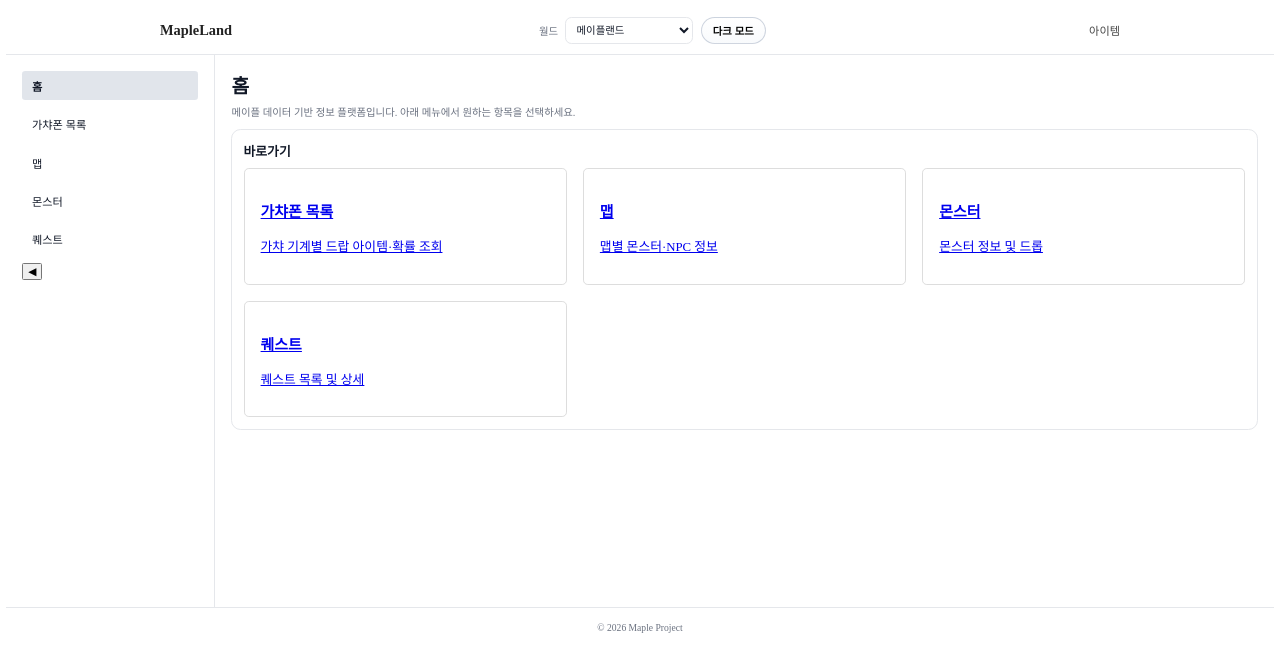
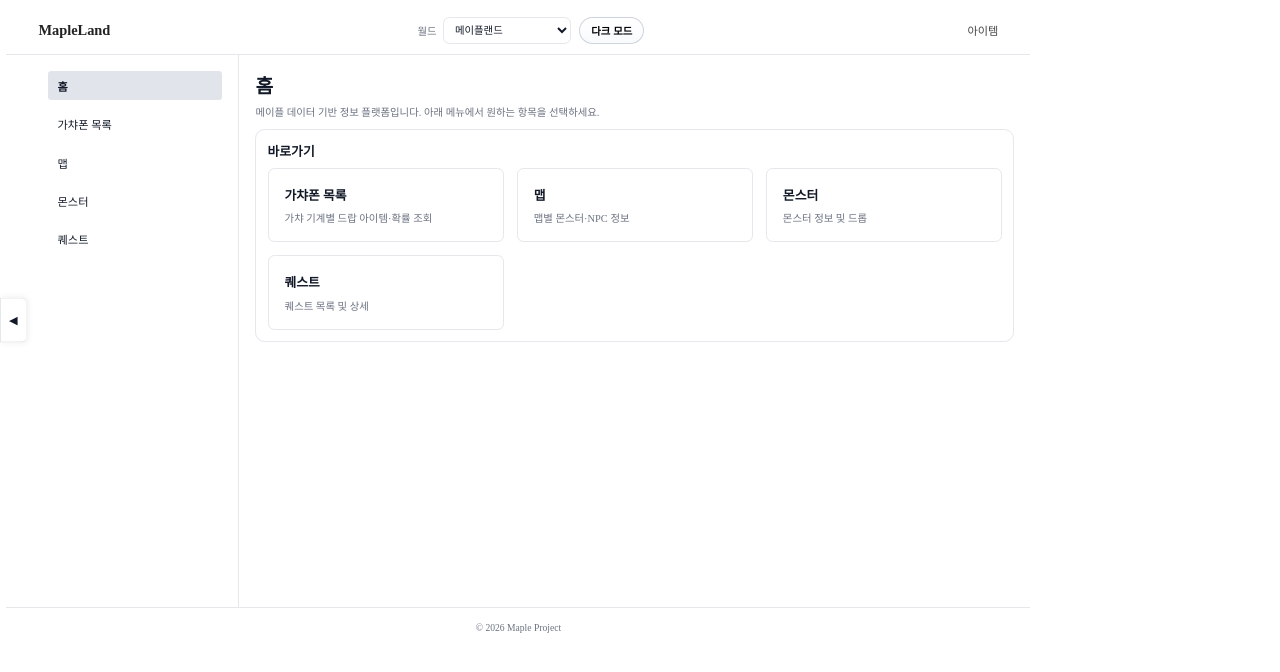
Before and after one commit to AnJinseok/maple-front, a React (Vite) app: page / in a window 1280 px wide. Shown: the top 672 px of the page. Built offline with nearby package versions, Linux system fonts and the light colour scheme.

Commit message:
fix(layout): 사이드바·본문 레이아웃 및 글씨 잘림 방지
- main-container grid → flex, 사이드 고정폭·본문 flex:1
- 사이드바 250px, 메뉴 overflow/줄바꿈
- app-layout overflow-x auto, map-header 제목 영역

```diff
--- a/src/styles/layout.css
+++ b/src/styles/layout.css
@@ -160,20 +160,48 @@ body {
     display: flex;
     flex-direction: column;
     min-height: 100vh;
+    max-width: 100vw;
+    overflow-x: auto; /* 본문 글씨 잘림 방지: 넘치면 가로 스크롤 */
 }
 
 .main-container {
     display: flex;
     flex: 1;
     min-height: 0;
+    min-width: 0;
+    overflow: hidden;
+}
+
+/* 사이드 열림: 사이드바 고정폭, 본문이 남은 폭 전부 사용(겹침 없음) */
+.main-container.sidebar-open .side-menu {
+    flex: 0 0 250px;
+    width: 250px;
+    min-width: 250px;
+}
+
+.main-container.sidebar-open .content {
+    flex: 1;
+    min-width: 0;
+}
+
+/* 사이드 닫힘: 토글만 보일 너비, 본문이 남은 폭 전부 사용 */
+.main-container.sidebar-closed .side-menu {
+    flex: 0 0 32px;
+    width: 32px;
+    min-width: 32px;
+}
+
+.main-container.sidebar-closed .content {
+    flex: 1;
+    min-width: 0;
 }
 
 .content {
-    flex: 1;
-    min-height: 0; /* flex 자식이 스크롤 가능하도록 */
+    min-height: 0;
     padding: 20px;
-    padding-bottom: 80px; /* 리스트 하단이 푸터에 겹치지 않도록 여유 공간 */
-    overflow-y: auto; /* 콘텐츠가 많을 때 이 영역만 스크롤, 푸터는 항상 화면 맨 아래 */
+    padding-bottom: 80px;
+    overflow-y: auto;
+    overflow-x: auto;
 }
 
 /* =========================================================
@@ -306,7 +334,7 @@ html[data-theme="dark"] .theme-toggle-btn:hover {
     display: flex;
     flex-direction: column;
     min-height: 0;
-    width: 100%;
+    min-width: 0; /* flex로 남은 공간만 차지, 사이드바를 덮지 않음 */
 }
 
 .map-page {
@@ -320,10 +348,14 @@ html[data-theme="dark"] .theme-toggle-btn:hover {
 
 .map-header {
     flex-shrink: 0;
+    min-width: 0; /* 본문 제목이 잘리지 않도록 */
+    overflow: visible;
 }
 
 .map-header h2 {
     margin: 0 0 6px 0;
+    word-break: keep-all;
+    overflow-wrap: normal;
 }
 
 .map-subtitle {
@@ -789,10 +821,63 @@ html[data-theme="dark"] .map-btn-primary:hover:not(:disabled) {
    4. Side Menu
 ========================================================= */
 .side-menu {
-    width: 220px;
+    position: relative;
+    flex-shrink: 0;
     border-right: 1px solid var(--app-border);
     padding: 20px;
     background-color: var(--app-surface);
+    overflow: visible;
+    transition: width 0.2s ease, min-width 0.2s ease, padding 0.2s ease;
+    z-index: 5;
+}
+
+.side-menu-nav {
+    overflow: visible; /* 메뉴 글씨가 잘리지 않도록 */
+    margin-left: 32px; /* 토글(32px)이 좌측 끝에 있어서 메뉴가 겹치지 않도록 */
+}
+
+.main-container.sidebar-closed .side-menu {
+    padding: 0;
+}
+
+.main-container.sidebar-closed .side-menu-nav {
+    opacity: 0;
+    pointer-events: none;
+    position: absolute;
+    left: -9999px;
+    margin-left: 0;
+}
+
+/* 토글: 항상 좌측 끝에 고정 (열림/닫힘 모두 left: 0) */
+.side-menu-toggle-btn {
+    position: fixed;
+    top: 50vh;
+    left: 0;
+    width: 32px;
+    height: 56px;
+    transform: translateY(-50%);
+    padding: 0;
+    border: 1px solid var(--app-border);
+    border-right: none;
+    border-radius: 0 6px 6px 0;
+    background: var(--app-surface);
+    color: var(--app-text-color);
+    font-size: 14px;
+    cursor: pointer;
+    display: flex;
+    align-items: center;
+    justify-content: center;
+    line-height: 1;
+    box-shadow: 2px 0 8px rgba(0, 0, 0, 0.08);
+    z-index: 100;
+}
+
+.side-menu-toggle-btn:hover {
+    background: var(--app-bg-tertiary);
+}
+
+.main-container.sidebar-closed .side-menu-toggle-btn {
+    border-left: 1px solid var(--app-border);
 }
 
 .menu-list {
@@ -812,6 +897,8 @@ html[data-theme="dark"] .map-btn-primary:hover:not(:disabled) {
     font-size: 14px;
     color: var(--app-text-color);
     text-decoration: none;
+    white-space: normal; /* 줄바꿈 허용 → 글씨 잘림 방지 */
+    word-break: keep-all;
 }
 
 .menu-list a:hover {
@@ -842,20 +929,40 @@ html[data-theme="dark"] .map-btn-primary:hover:not(:disabled) {
 
 .home-cards {
     display: grid;
-    grid-template-columns: repeat(3, 1fr);
-    gap: 20px;
+    grid-template-columns: repeat(auto-fill, minmax(220px, 1fr));
+    gap: 16px;
 }
 
 .home-card {
-    border: 1px solid #ddd;
+    border: 1px solid var(--app-border, #ddd);
     padding: 20px;
-    border-radius: 6px;
-    background-color: #fff;
+    border-radius: 8px;
+    background-color: var(--app-bg-secondary, #fff);
     cursor: pointer;
+    text-decoration: none;
+    color: inherit;
+    display: block;
+    transition: background-color 0.15s ease;
 }
 
 .home-card:hover {
-    background-color: #f5f5f5;
+    background-color: var(--app-bg-tertiary, #f5f5f5);
+}
+
+.home-card h3 {
+    margin: 0 0 8px 0;
+    font-size: 1rem;
+}
+
+.home-card p {
+    margin: 0;
+    font-size: 13px;
+    color: var(--app-muted-text-color, #666);
+}
+
+.home-card.active {
+    border-color: var(--app-primary, #1e88e5);
+    background-color: var(--app-bg-tertiary, #f5f5f5);
 }
 
 /* =========================================================
```
